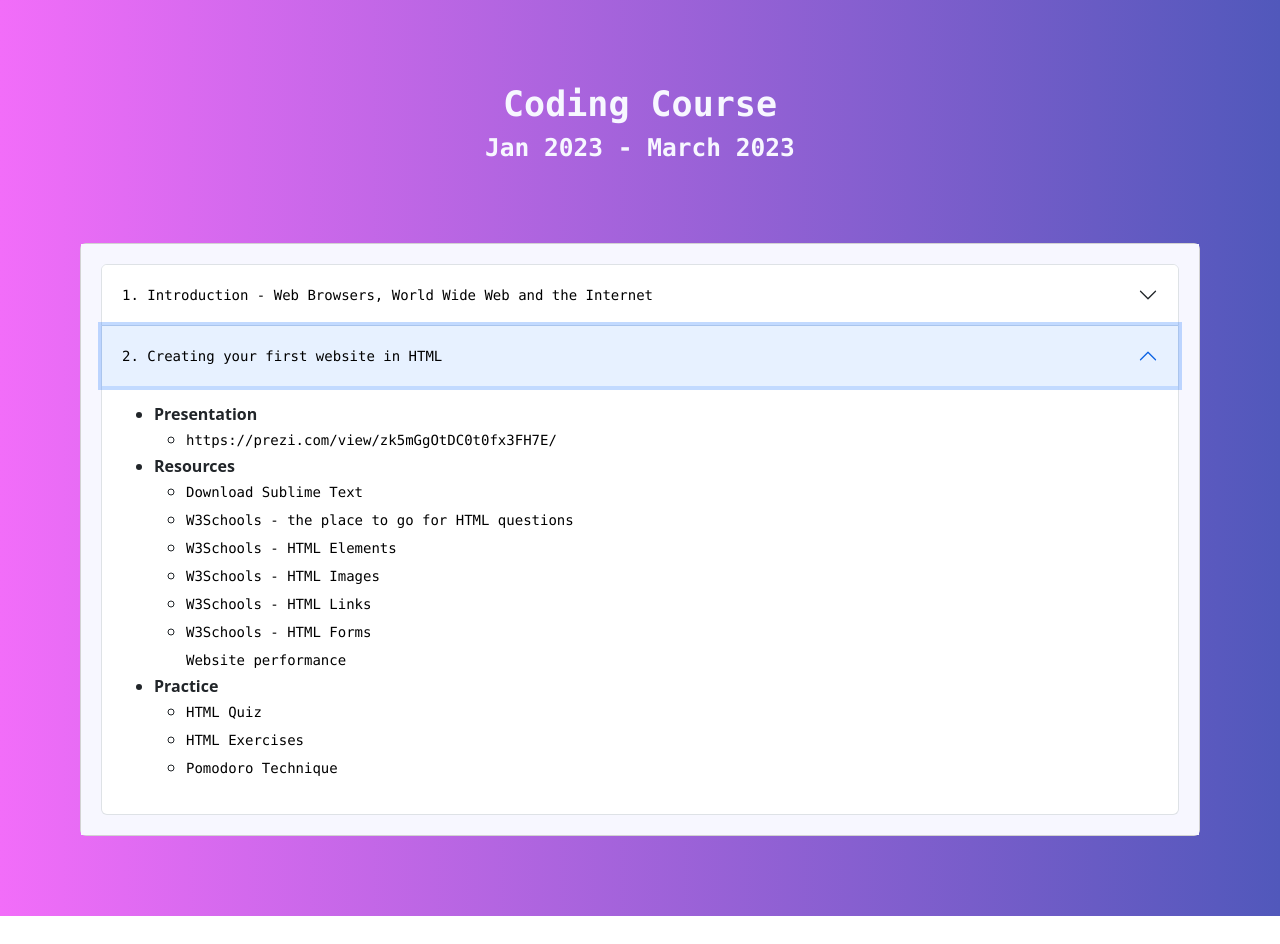
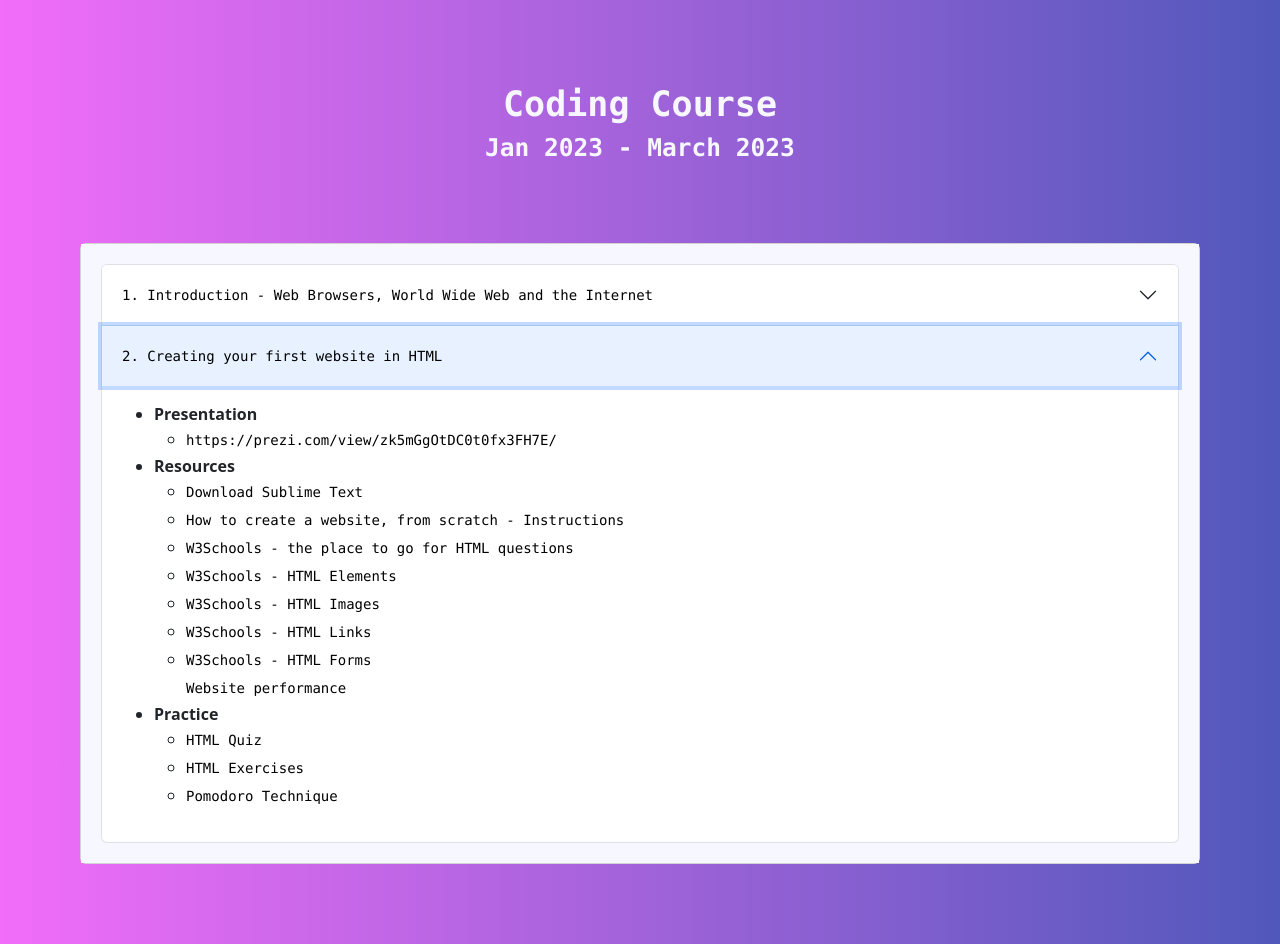
Before and after one commit to AncaWebDev/coding-course-cohort-2, a plain HTML site: page index.html in a window 1280 px wide. Both pictures are taken after a click on the button "2. Creating your first website in HTML". Before the commit the page ends 916 px from the top, so only its background shows below. Drawn offline with nearby package versions, Linux system fonts and the light colour scheme.

Commit message:
adding instructions

```diff
--- a/index.html
+++ b/index.html
@@ -130,6 +130,11 @@
 			      				<li>
 			      					<a href="https://www.sublimetext.com/download" target="_blank">
 			      						<code class="accordion-title resource-title">Download Sublime Text</code>
+			      					</a>
+			      				</li>
+			      				<li>
+			      					<a href="https://prezi.com/i/edit/csnvzsh542v1" target="_blank">
+			      						<code class="accordion-title resource-title">How to create a website, from scratch - Instructions</code>
 			      					</a>
 			      				</li>
 			      				<li>
```
